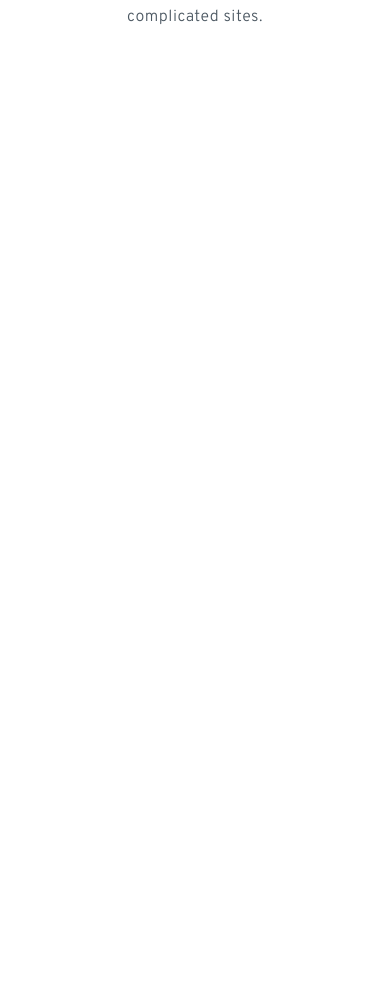
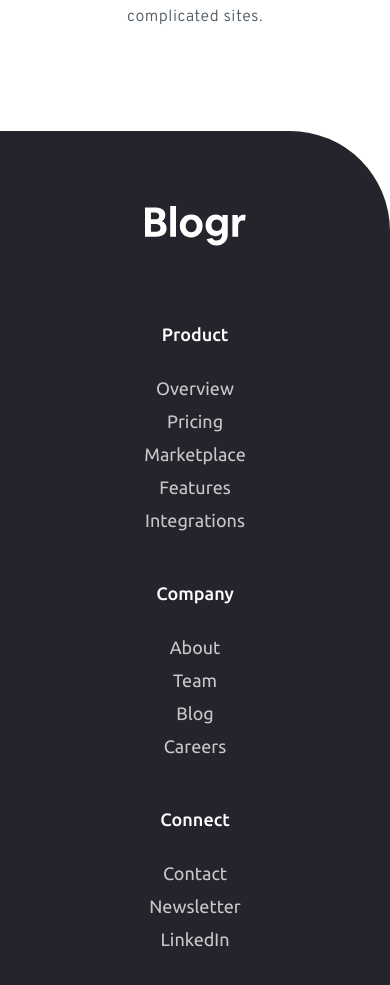
Before and after one commit to vanderms/blogr-landing-page, a Next.js app: page / in a window 390 px wide. Shown: the part 3560-4545 px from the top of the page. Before the commit the page ends 3691 px from the top, so only its background shows below. Built offline with nearby package versions, Linux system fonts and the light colour scheme.

Commit message:
implement footer mobile design

```diff
--- /dev/null
+++ b/components/footer/footer.tsx
@@ -0,0 +1,42 @@
+import Link from 'next/link';
+import NavlinkItem from './../navbar/navlink-item';
+
+export default function Footer() {
+  return (
+    <footer className="nv-footer">
+      <Link href="/">
+        <a className="logo-link" aria-label="Homepage">
+          <img src="/images/logo.svg" alt="" className="logo" />
+        </a>
+      </Link>
+      <div className="list-container">
+        <p className="list-name">Product</p>
+        <ul className="navlinks-list">
+          <NavlinkItem href="/" text="Overview" />
+          <NavlinkItem href="/" text="Pricing" />
+          <NavlinkItem href="/" text="Marketplace" />
+          <NavlinkItem href="/" text="Features" />
+          <NavlinkItem href="/" text="Integrations" />
+        </ul>
+      </div>
+      <div className="list-container">
+        <p className="list-name">Company</p>
+        <ul className="navlinks-list">
+          <NavlinkItem href="/" text="About" />
+          <NavlinkItem href="/" text="Team" />
+          <NavlinkItem href="/" text="Blog" />
+          <NavlinkItem href="/" text="Careers" />
+        </ul>
+      </div>
+
+      <div className="list-container">
+        <p className="list-name">Connect</p>
+        <ul className="navlinks-list">
+          <NavlinkItem href="/" text="Contact" />
+          <NavlinkItem href="/" text="Newsletter" />
+          <NavlinkItem href="/" text="LinkedIn" />
+        </ul>
+      </div>
+    </footer>
+  );
+}
--- a/pages/index.tsx
+++ b/pages/index.tsx
@@ -3,6 +3,7 @@
 import Navbar from '../components/navbar/navbar';
 import SectionHero from '../components/section-hero/section-hero';
 import SectionProduct from '../components/section-product/section-product';
+import Footer from '../components/footer/footer';
 
 const Home: NextPage = () => {
   return (
@@ -21,6 +22,7 @@
      <SectionHero/>
     <SectionProduct/>
      </main>
+     <Footer/>
 
     </>
   );
--- /dev/null
+++ b/styles/_footer.scss
@@ -0,0 +1,48 @@
+@use './mixins' as *;
+
+.nv-footer {
+  background: #24242c;
+  border-radius: 0px 100px 0px 0px;
+  display: grid;
+  grid-template-columns: 1fr;
+  padding: 75px 0;
+  gap: 40px;
+
+  .logo-link {
+    margin: 0 auto 32px;
+  }
+
+  .list-name {
+    font-family: $ubuntu;
+
+    font-weight: 500;
+    font-size: 18px;
+    line-height: 33px;
+
+    text-align: center;
+
+    color: #ffffff;
+  }
+
+  .navlinks-list {
+    margin-top: 21px;
+    display: flex;
+    flex-direction: column;
+    align-items: center;
+  }
+
+  .navlink {
+    font-family: $ubuntu;
+    font-weight: 400;
+    font-size: 18px;
+    line-height: 33px;
+    text-align: center;
+    color: #ffffff;
+    mix-blend-mode: normal;
+    opacity: 0.75;
+
+    &:hover {
+      text-decoration-line: underline;
+    }
+  }
+}
--- a/styles/index.scss
+++ b/styles/index.scss
@@ -3,3 +3,4 @@
 @use './navbar';
 @use './section-hero';
 @use './section-product';
+@use './footer';
```
